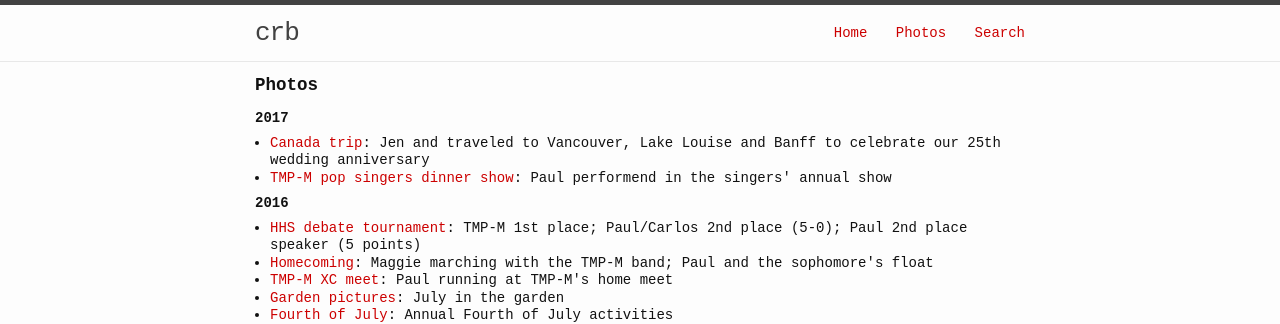
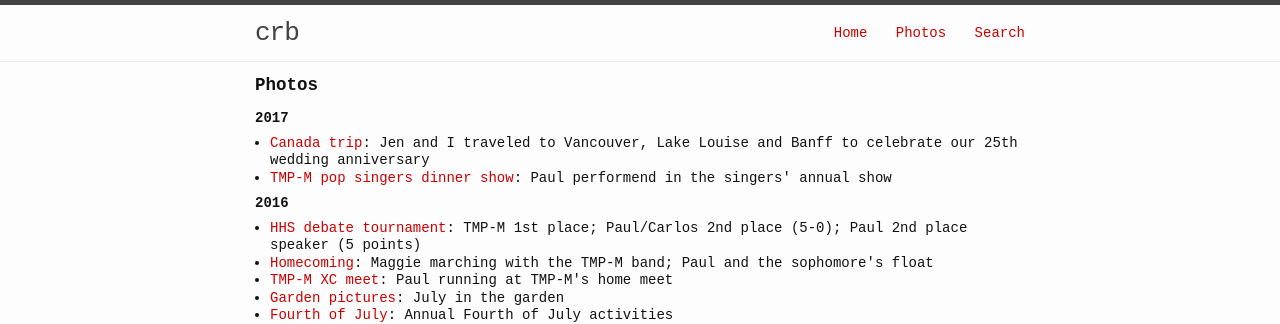
Before and after one commit to kujhawk94/kujhawk94.github.io, a Jekyll site: the page built from photos.html, in a window 1280 px wide. Shown: the top 324 px of the page. Built offline with Jekyll 4.4.1, drawn with Linux system fonts in a browser that asks for light colours.

Commit message:
Fix typo

```diff
--- a/_data/photoalbums.yml
+++ b/_data/photoalbums.yml
@@ -88,7 +88,7 @@ albumlist:
         date: 2016-10-01
         url:  http://photos.brull.me/School/TMP-M/2016-HHS-debate/
     -   title: Canada trip
-        description:  Jen and traveled to Vancouver, Lake Louise and Banff to celebrate our 25th wedding anniversary
+        description:  Jen and I traveled to Vancouver, Lake Louise and Banff to celebrate our 25th wedding anniversary
         date:  2017-07-02
         url:  http://photos.brull.me/Travel/2017-Canada/
     -   title: TMP-M pop singers dinner show
```
